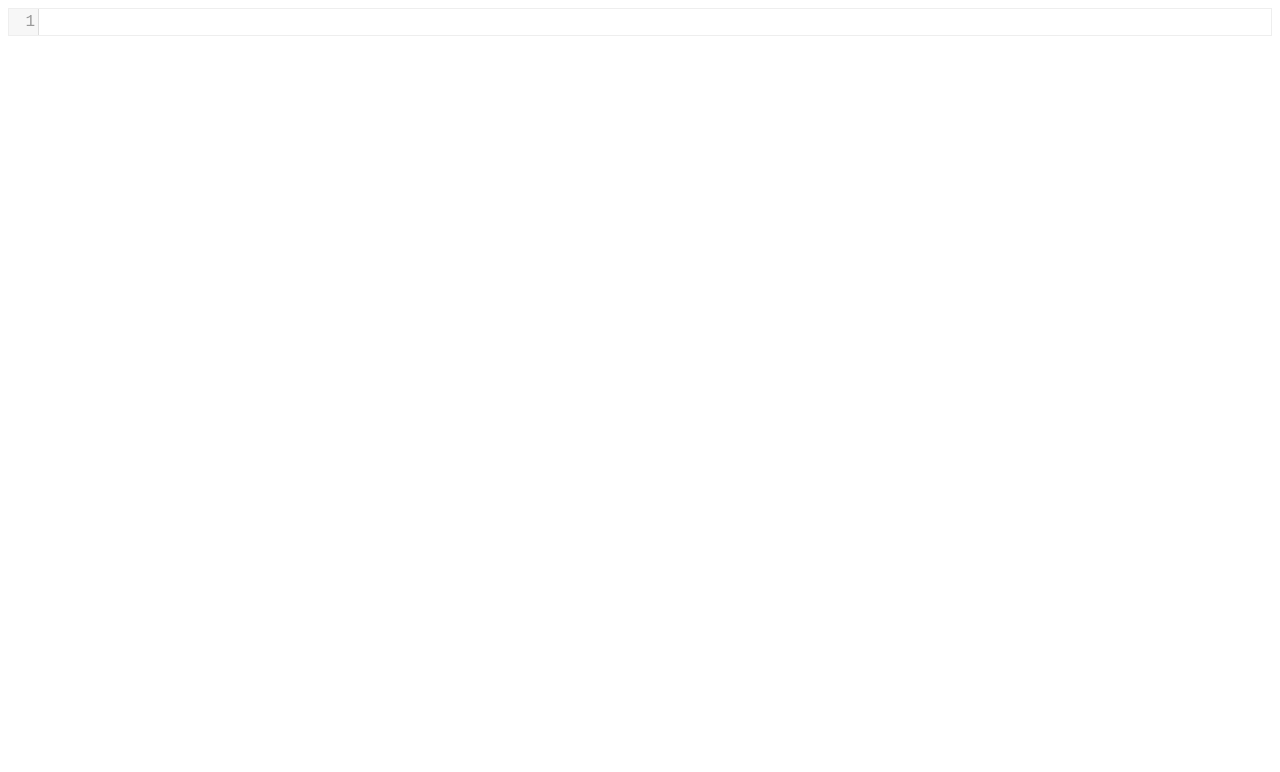
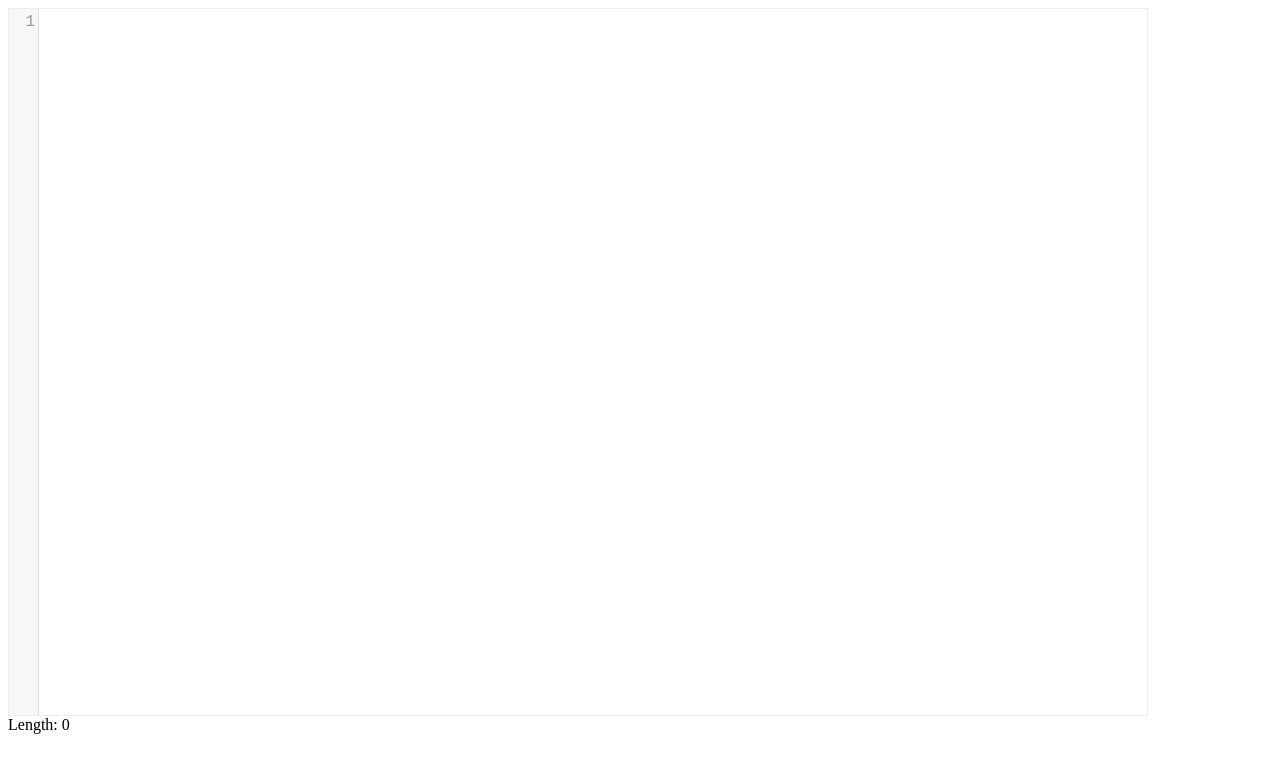
Before and after one commit to seliver/new-tab-editor, a browser extension: page blank.html in a window 1280 px wide. Drawn offline with Linux system fonts and the light colour scheme.

Commit message:
add string length

```diff
--- a/blank.html
+++ b/blank.html
@@ -6,6 +6,7 @@
  </head>
  <body class="container">
   <textarea id="editor"></textarea>
+  <div id="info"></div>
   <script src="codemirror.js"></script>
   <script src="scripts.js"></script>
  </body>
--- a/scripts.js
+++ b/scripts.js
@@ -1,6 +1,12 @@
 window.onload = function() {
     var d = document.getElementById("editor");
+    var info = document.getElementById('info');
     var editor = CodeMirror.fromTextArea(d, {
         lineNumbers: true
     });
+    var setLength = function(){
+        info.innerHTML = 'Length: '+editor.getValue().length;
+    };
+    setLength();
+    editor.on("keyup", setLength);
 };
--- a/styles.css
+++ b/styles.css
@@ -10,12 +10,10 @@
     font-family: sans-serif;
         font-size: 300%;
 }
-#editor{
+.CodeMirror {
+    border: 1px solid #eee;
+    height: auto;
+    font-size: 16px;
     width: 90%;
     height: 90%;
 }
-.CodeMirror {
-  border: 1px solid #eee;
-  height: auto;
-  font-size: 16px;
-}
```
